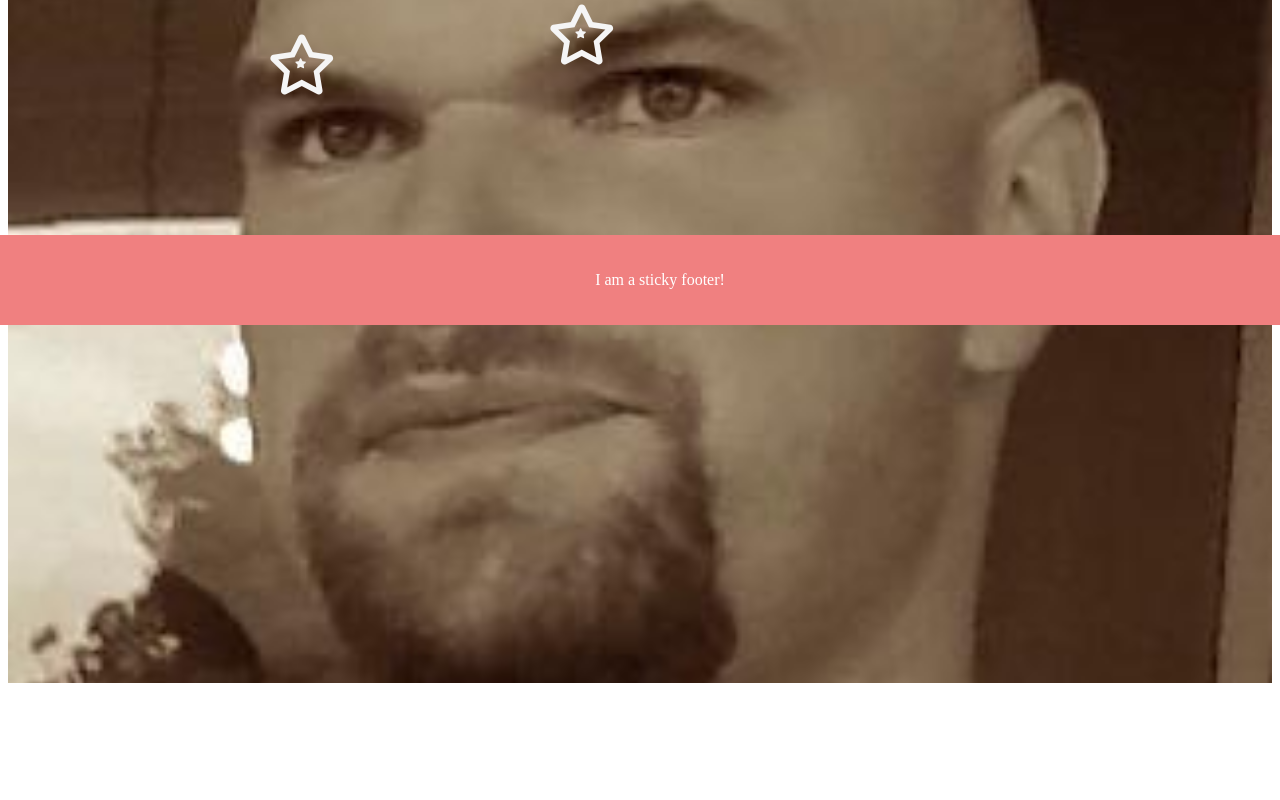
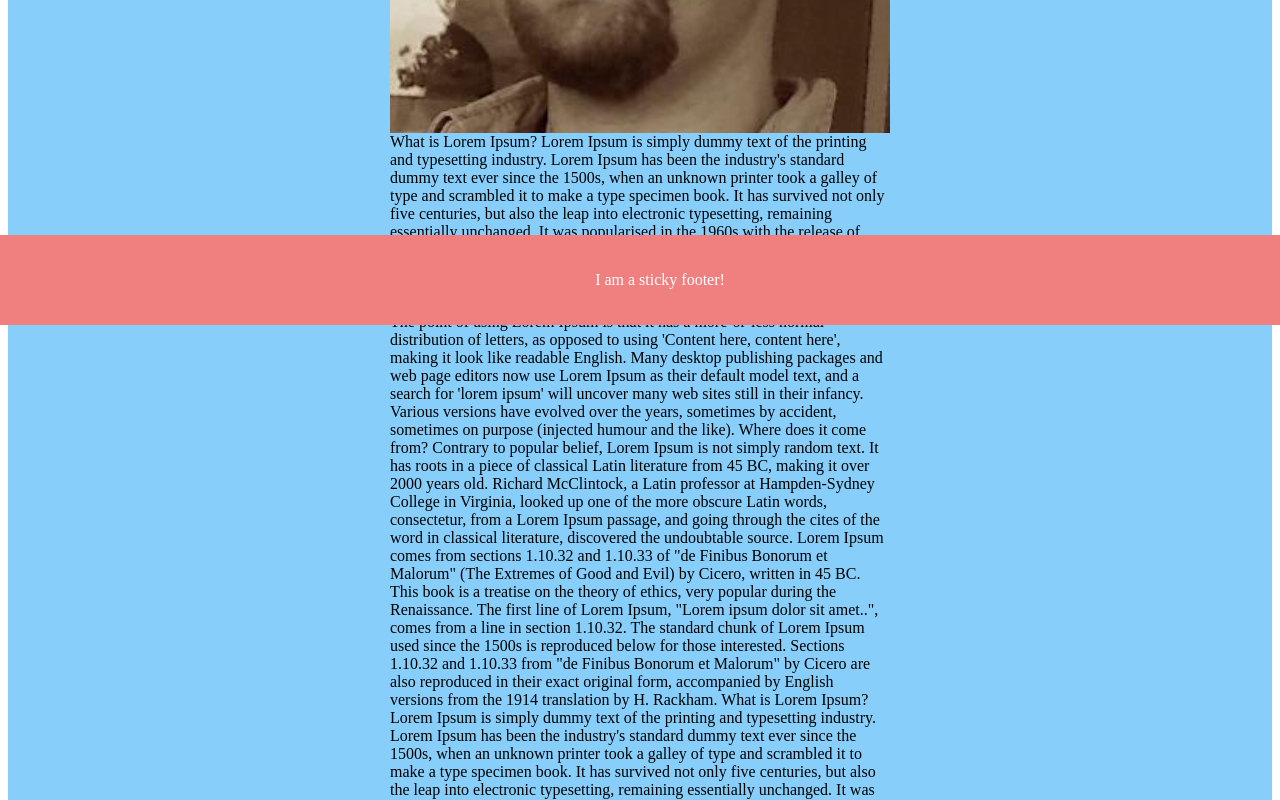
Before and after one commit to Montana-Code-School/html-css-match, a website: page public/absoluteVsFixed/index.html in a window 1280 px wide. Shown: the part 475-1275 px from the top of the page. Before the commit the page ends 1166 px from the top, so only its background shows below. Drawn offline with Linux system fonts and the light colour scheme.

Commit message:
Fix picture so stars stay on eyes

```diff
--- a/public/absoluteVsFixed/index.html
+++ b/public/absoluteVsFixed/index.html
@@ -18,6 +18,7 @@
     <li><a href="/relative">Relative</a></li>
   </ul>
   <section class="mainSection">
+    <div class="edBackground">
       <span class="checkbox leftEye">
         <span class="icon outer"><i class="far fa-star"></i></span>
         <span class="icon inner"><i class="fas fa-star"></i></span>
@@ -26,6 +27,66 @@
         <span class="icon outer"><i class="far fa-star"></i></span>
         <span class="icon inner"><i class="fas fa-star"></i></span>
       </span>
+    </div>
+    <p class="longText">
+      What is Lorem Ipsum?
+      Lorem Ipsum is simply dummy text of the printing and typesetting industry. Lorem Ipsum has been the industry's standard
+      dummy text ever since the 1500s, when an unknown printer took a galley of type and scrambled it to make a type specimen
+      book. It has survived not only five centuries, but also the leap into electronic typesetting, remaining essentially
+      unchanged. It was popularised in the 1960s with the release of Letraset sheets containing Lorem Ipsum passages, and
+      more recently with desktop publishing software like Aldus PageMaker including versions of Lorem Ipsum.
+
+      Why do we use it?
+      It is a long established fact that a reader will be distracted by the readable content of a page when looking at its
+      layout. The point of using Lorem Ipsum is that it has a more-or-less normal distribution of letters, as opposed to
+      using 'Content here, content here', making it look like readable English. Many desktop publishing packages and web page
+      editors now use Lorem Ipsum as their default model text, and a search for 'lorem ipsum' will uncover many web sites
+      still in their infancy. Various versions have evolved over the years, sometimes by accident, sometimes on purpose
+      (injected humour and the like).
+
+
+      Where does it come from?
+      Contrary to popular belief, Lorem Ipsum is not simply random text. It has roots in a piece of classical Latin
+      literature from 45 BC, making it over 2000 years old. Richard McClintock, a Latin professor at Hampden-Sydney College
+      in Virginia, looked up one of the more obscure Latin words, consectetur, from a Lorem Ipsum passage, and going through
+      the cites of the word in classical literature, discovered the undoubtable source. Lorem Ipsum comes from sections
+      1.10.32 and 1.10.33 of "de Finibus Bonorum et Malorum" (The Extremes of Good and Evil) by Cicero, written in 45 BC.
+      This book is a treatise on the theory of ethics, very popular during the Renaissance. The first line of Lorem Ipsum,
+      "Lorem ipsum dolor sit amet..", comes from a line in section 1.10.32.
+
+      The standard chunk of Lorem Ipsum used since the 1500s is reproduced below for those interested. Sections 1.10.32 and
+      1.10.33 from "de Finibus Bonorum et Malorum" by Cicero are also reproduced in their exact original form, accompanied by
+      English versions from the 1914 translation by H. Rackham.
+
+      What is Lorem Ipsum?
+      Lorem Ipsum is simply dummy text of the printing and typesetting industry. Lorem Ipsum has been the industry's standard
+      dummy text ever since the 1500s, when an unknown printer took a galley of type and scrambled it to make a type specimen
+      book. It has survived not only five centuries, but also the leap into electronic typesetting, remaining essentially
+      unchanged. It was popularised in the 1960s with the release of Letraset sheets containing Lorem Ipsum passages, and
+      more recently with desktop publishing software like Aldus PageMaker including versions of Lorem Ipsum.
+
+      Why do we use it?
+      It is a long established fact that a reader will be distracted by the readable content of a page when looking at its
+      layout. The point of using Lorem Ipsum is that it has a more-or-less normal distribution of letters, as opposed to
+      using 'Content here, content here', making it look like readable English. Many desktop publishing packages and web page
+      editors now use Lorem Ipsum as their default model text, and a search for 'lorem ipsum' will uncover many web sites
+      still in their infancy. Various versions have evolved over the years, sometimes by accident, sometimes on purpose
+      (injected humour and the like).
+
+
+      Where does it come from?
+      Contrary to popular belief, Lorem Ipsum is not simply random text. It has roots in a piece of classical Latin
+      literature from 45 BC, making it over 2000 years old. Richard McClintock, a Latin professor at Hampden-Sydney College
+      in Virginia, looked up one of the more obscure Latin words, consectetur, from a Lorem Ipsum passage, and going through
+      the cites of the word in classical literature, discovered the undoubtable source. Lorem Ipsum comes from sections
+      1.10.32 and 1.10.33 of "de Finibus Bonorum et Malorum" (The Extremes of Good and Evil) by Cicero, written in 45 BC.
+      This book is a treatise on the theory of ethics, very popular during the Renaissance. The first line of Lorem Ipsum,
+      "Lorem ipsum dolor sit amet..", comes from a line in section 1.10.32.
+
+      The standard chunk of Lorem Ipsum used since the 1500s is reproduced below for those interested. Sections 1.10.32 and
+      1.10.33 from "de Finibus Bonorum et Malorum" by Cicero are also reproduced in their exact original form, accompanied by
+      English versions from the 1914 translation by H. Rackham.
+    </p>
   </section>
   <footer>
     <p>I am a sticky footer!</p>
--- a/public/absoluteVsFixed/style.css
+++ b/public/absoluteVsFixed/style.css
@@ -28,12 +28,23 @@ a:hover {
 }
 
 .mainSection {
+  padding: 50px;
+  background: lightskyblue;
+  height: 10000px;
+}
+
+.edBackground {
+  height: 500px;
+  width: 500px;
+  margin: auto;
+  position: relative;
   background: url('ed.jpeg') no-repeat;
   background-size: cover;
-  height: 1000px;
-  padding: 50px;
-  padding-left: 150px;
-  position: relative;
+}
+
+.longText {
+  max-width: 500px;
+  margin: auto;
 }
 
 .checkbox {
@@ -41,13 +52,13 @@ a:hover {
 }
 
 .rightEye {
-  left: 540px;
-  top: 420px;
+  left: 230px;
+  top: 170px;
 }
 
 .leftEye {
-  left: 260px;
-  top: 450px;
+  left: 101px;
+  top: 186px;
 }
 
 .outer {
```
Lines whose indentation alone changed are shown as unchanged.
